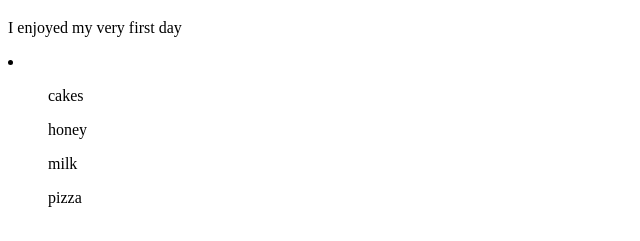
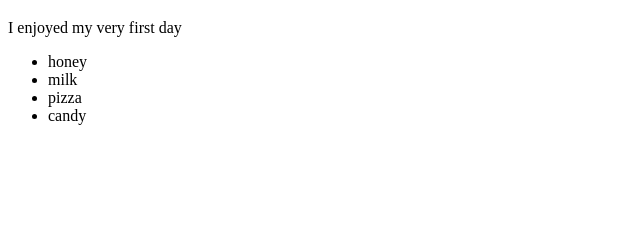
Before and after one commit to Daph-daph8/FrontEnd, a plain HTML site: page index.html in a window 1280 px wide. Shown: the part 61-302 px from the top of the page, without its empty margins (0-640 px from the left). Drawn offline with Linux system fonts and the light colour scheme.

Commit message:
Update index.html

```diff
--- a/index.html
+++ b/index.html
@@ -8,11 +8,12 @@
 <body>
     <h1>Coding is interesting </h1>
     <p>I enjoyed my very first day</p>
-    <li>
-        <ul>cakes</ul>
-        <ul>honey</ul>
-        <ul>milk</ul>
-        <ul>pizza</ul>
-    </li>
+    <ul>
+
+        <li>honey</li>
+        <li>milk</li>
+        <li>pizza</li>
+        <li>candy</li>
+    </ul>
 </body>
 </html>
```
